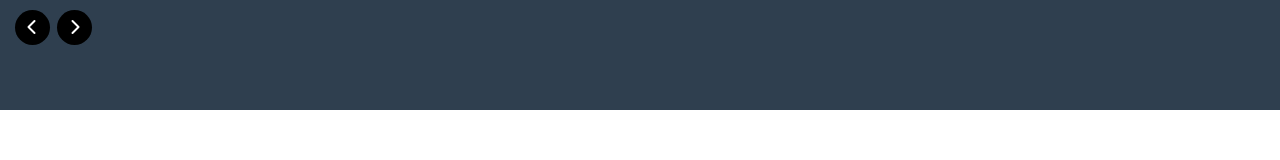
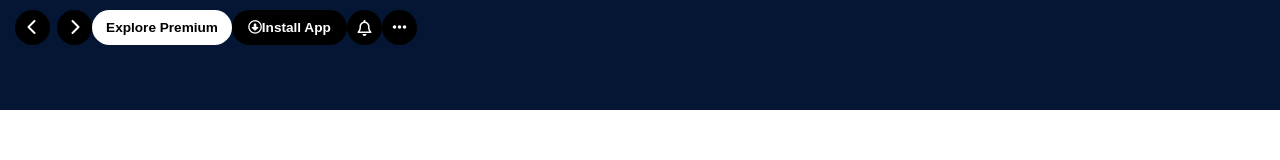
Before and after one commit to Sumit-2005/Spotify-clone, a plain HTML site: page index.html in a window 1280 px wide. Drawn offline with Linux system fonts and the light colour scheme.

Commit message:
Topbar in making

```diff
--- a/index.html
+++ b/index.html
@@ -10,7 +10,7 @@
 <body>
 
     <header>
-        <div class="topbar">
+        <div class="topbar-left">
             <div class="back-arrow">
                 <div class="icon">
                     <i class="fa-solid fa-chevron-left"></i>
@@ -23,6 +23,29 @@
                 </div>
             </div>
         </div>
+
+        <div class="topbar-right">
+            <div class="premium">
+                Explore Premium
+            </div>
+
+            <div class="install">
+                <i class="fa-regular fa-circle-down"></i>
+                Install App
+            </div>
+
+            <div class="bell">
+                <i class="fa-regular fa-bell"></i>
+            </div>
+
+            <div class="menu">
+                <div class="icon">
+                    <i class="fa-solid fa-ellipsis"></i>
+                </div>
+            </div>
+
+        </div>
+
     </header>
 
 </body>
--- a/style.css
+++ b/style.css
@@ -1,22 +1,18 @@
 * {
     margin: 0;
     border: border-box;
-    font-family: Arial, Helvetica, sans-serif;
+    font-family: sans-serif;
 }
 
 header {
     height: 100px;
-    background-color: #2f3f4f;
+    background-color: rgb(4, 22, 51);
     padding-left: 15px;
     padding-top: 10px;
 }
 
-.topbar {
+.topbar-left {
     display: flex;
-}
-
-.icon {
-    color: white;
 }
 
 .back-arrow {
@@ -41,3 +37,59 @@ header {
     align-items: center;
     margin-left: 7px;
 }
+
+.menu {
+    height: 35px;
+    width: 35px;
+    border-radius: 50%;
+    background-color: black;
+    color: white;
+    display: flex;
+    justify-content: center;
+    align-items: center;
+}
+
+.bell {
+    height: 35px;
+    width: 35px;
+    border-radius: 50%;
+    background-color: black;
+    color: white;
+    display: flex;
+    justify-content: center;
+    align-items: center;
+}
+
+.install {
+    height: 35px;
+    width: 115px;
+    border-radius: 20px;
+    background-color: black;
+    color: white;
+    display: flex;
+    justify-content: center;
+    align-items: center;
+    font-weight: 700;
+    font-size: 0.85rem;
+}
+
+.premium {
+    height: 35px;
+    width: 140px;
+    border-radius: 20px;
+    background-color: white;
+    color: black;
+    display: flex;
+    justify-content: center;
+    align-items: center;
+    font-size: 0.85rem;
+    font-weight: 700;
+}
+
+.topbar-right {
+    display: flex;
+}
+
+header {
+    display: flex;
+}
```
